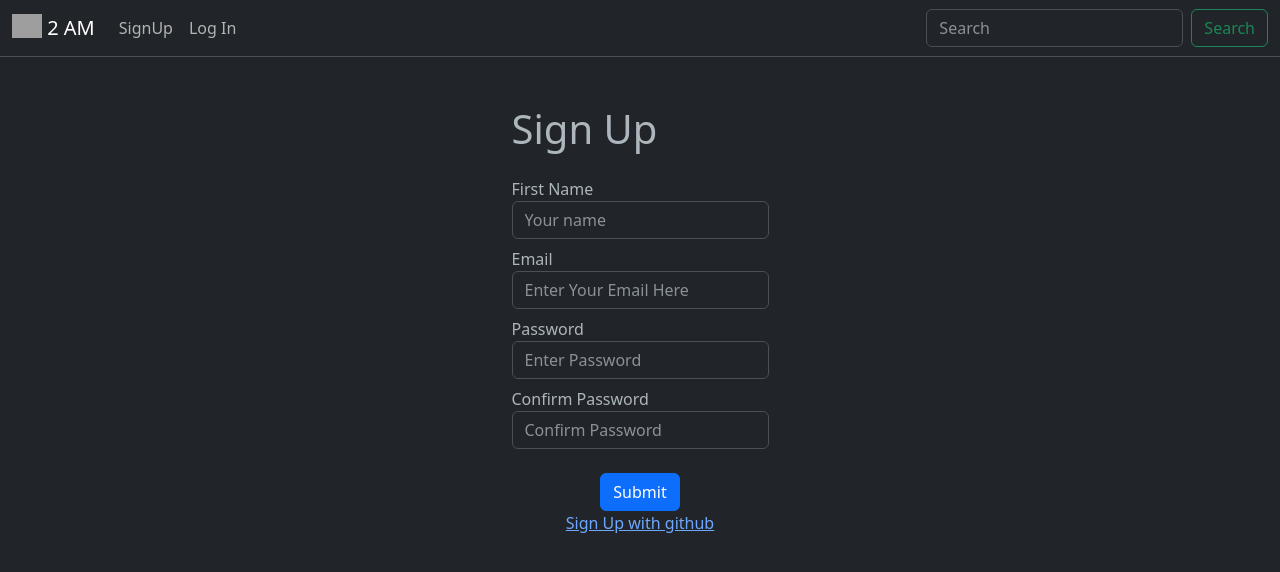
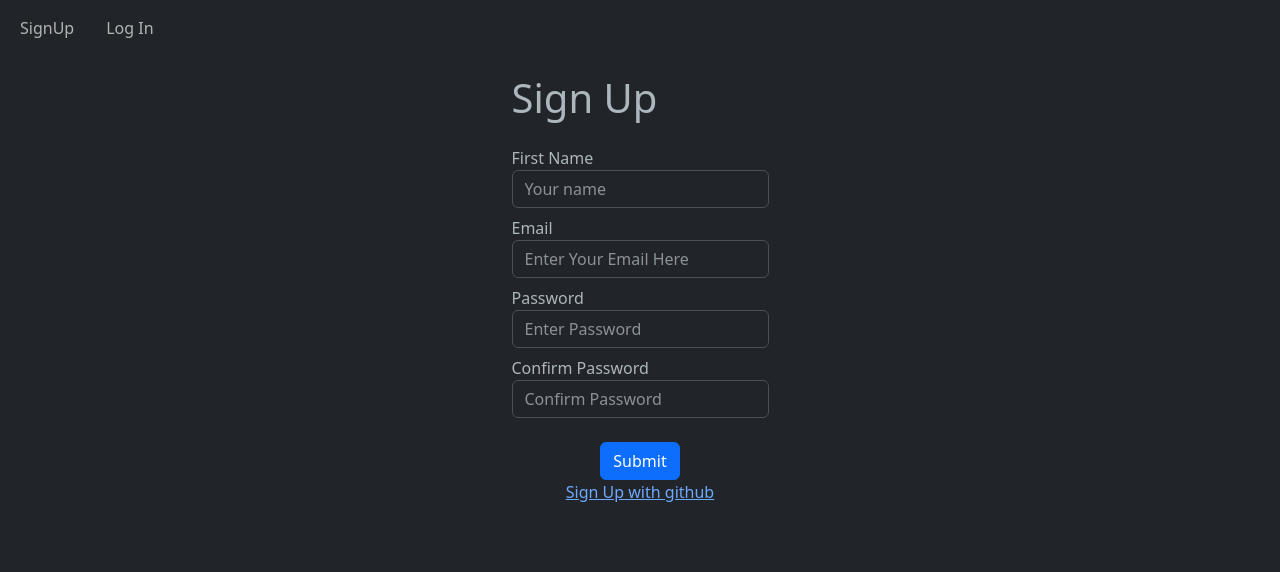
Before and after one commit to CS-Aditya-Rawat/flask_website, a Flask app: page /sign-up in a window 1280 px wide. Shown: the top 572 px of the page. Run offline with Flask 3, Linux system fonts and the light colour scheme; grey boxes are pictures that could not be loaded.

Commit message:
Navbar Changes

```diff
--- a/website/templates/base.html
+++ b/website/templates/base.html
@@ -14,17 +14,20 @@
     >
   </head>
   <body>
-  <nav class="navbar navbar-expand-lg bg-dark border-bottom border-bottom-dark sticky-top" dark-bs-theme="dark">
+  <nav class="navbar navbar-expand-lg sticky-top bg-dark">
   <div class="container-fluid">
-    <a class="navbar-brand" href="#">
+    <!-- <a class="navbar-brand" href="#">
       <img src="https://cdn-icons-png.flaticon.com/512/233/233992.png" alt="Logo" width="30" height="24" class="d-inline-block align-text-top">
       2 AM
-    </a>
-    <div class="collapse navbar-collapse" id="navbarScroll">
-      <ul class="navbar-nav me-auto my-2 my-lg-0 navbar-nav-scroll" style="--bs-scroll-height: 100px;">
+    </a> -->
+    <button class="navbar-toggler" type="button" data-bs-toggle="collapse" data-bs-target="#navbarSupportedContent" aria-controls="navbarSupportedContent" aria-expanded="false" aria-label="Toggle navigation">
+      <span class="navbar-toggler-icon"></span>
+    </button>
+    <div class="collapse navbar-collapse" id="navbarSupportedContent">
+      <ul class="navbar-nav me-auto my-2 my-lg-0 navbar-nav-scroll nav-underline" style="--bs-scroll-height: 100px;">
         {% if user.is_authenticated %}
         <li class="nav-item">
-          <a class="nav-link active" aria-current="page" href="#">Home</a>
+          <a class="nav-link" aria-current="page" href="#">Home</a>
         </li>
         <li class="nav-item">
           <a class="nav-link" href="#">About Us</a>
@@ -41,10 +44,12 @@
         </li>
         {% endif %}
       </ul>
-      <form class="d-flex" role="search">
+      {% if user.is_authenticated %}
+      <form class="d-flex w-50" role="search">
         <input class="form-control me-2" type="search" placeholder="Search" aria-label="Search">
         <button class="btn btn-outline-success" type="submit">Search</button>
       </form>
+      {% endif %}
     </div>
   </div>
 </nav>
@@ -55,14 +60,14 @@
         {% if category == 'error' %}
           <div class="alert alert-danger alter-dismissable fade show" role="alert">
             {{message}}
-            <button type="button" class="clse" data-dismiss="alert">
+            <button type="button" class="close" data-dismiss="alert">
               <span aria-hidden="true">&times;</span>
             </button>
           </div>
           {% else %}
           <div class="alert alert-success alter-dismissable fade show" role="alert">
             {{message}}
-            <button type="button" class="clse" data-dismiss="alert">
+            <button type="button" class="close" data-dismiss="alert">
               <span aria-hidden="true">&times;</span>
             </button>
           </div>
@@ -75,8 +80,12 @@
       {% endblock %}
     </div>
     <script
-      src="	https://cdn.jsdelivr.net/npm/bootstrap@5.3.0/dist/js/bootstrap.bundle.min.js"
+      src="https://cdn.jsdelivr.net/npm/@popperjs/core@2.11.8/dist/umd/popper.min.js"
       integrity="sha384-I7E8VVD/ismYTF4hNIPjVp/Zjvgyol6VFvRkX/vR+Vc4jQkC+hVqc2pM8ODewa9r"
+      crossorigin="anonymous">
+    </script>
+    <script
+      src="https://cdn.jsdelivr.net/npm/bootstrap@5.3.0/dist/js/bootstrap.min.js"     integrity="sha384-fbbOQedDUMZZ5KreZpsbe1LCZPVmfTnH7ois6mU1QK+m14rQ1l2bGBq41eYeM/fS"
       crossorigin="anonymous">
     </script>
     <script
--- a/website/templates/signUp.html
+++ b/website/templates/signUp.html
@@ -3,7 +3,7 @@
 
 {% block content %}
 
-<div class="sign-up d-flex justify-content-center mt-5 mb-5">
+<div class="sign-up d-flex justify-content-center mt-3 mb-5">
     <form action="" method="POST">
         <h1>Sign Up</h1>
         <div class="form-details mt-4 mb-2">
```
Also changed, not shown: website/static/index.js (+8 -0 lines).
